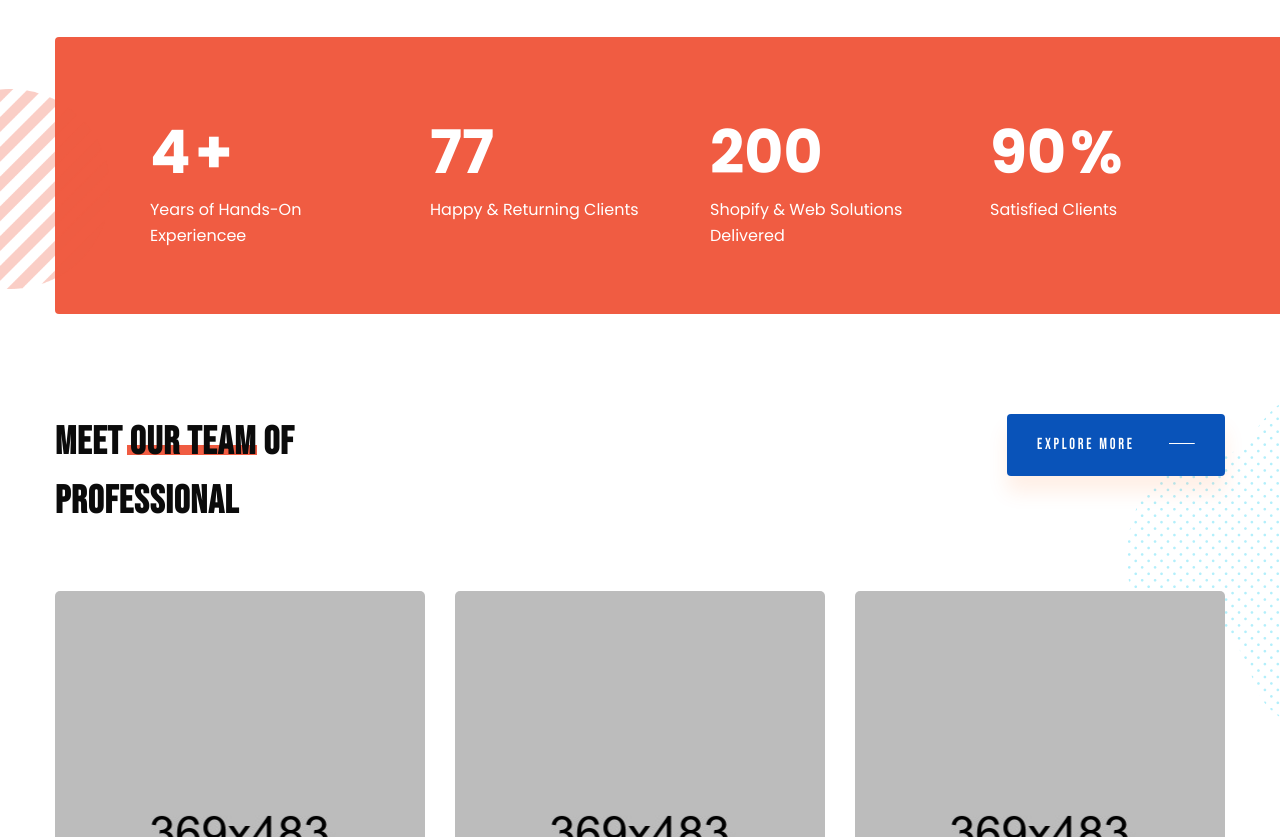
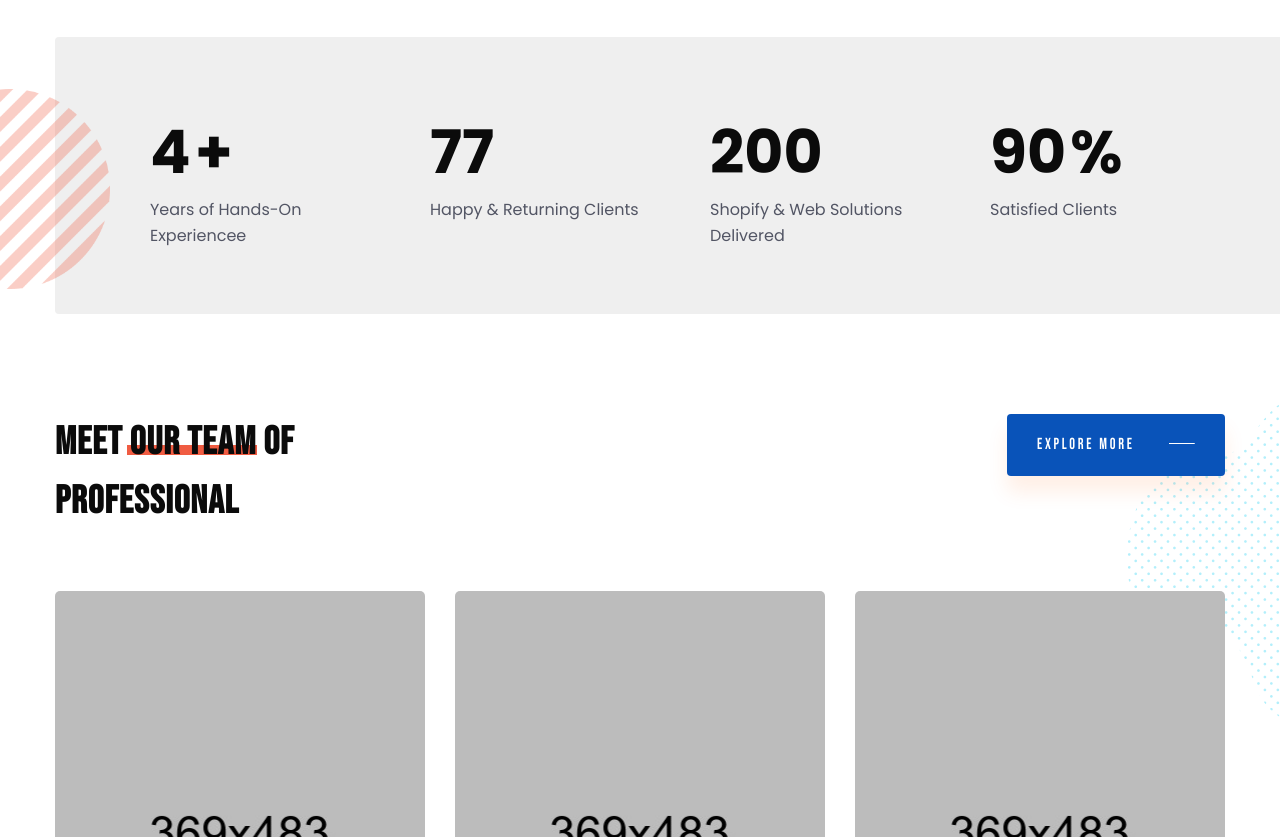
Before and after one commit to itcristainfox/itcristainfox.github.io, a plain HTML site: page index.html in a window 1280 px wide. Shown: the part 2530-3367 px from the top of the page. Drawn offline with Linux system fonts and the light colour scheme; files whose address does not match are found by name.

Commit message:
Update phifi-style.css

```diff
--- a/css/phifi-style.css
+++ b/css/phifi-style.css
@@ -451,20 +451,20 @@ Banner
 .iq-counter .iq-counter-icon { color: #000000; margin-bottom: 15px; }
 .iq-counter .iq-counter-img i { line-height: normal; }
 .iq-counter i:before { font-size: 60px; line-height: normal; }
-.iq-counter .iq-counter-info .timer, .iq-counter  .iq-counter-info .counter-symbol, .iq-counter  .iq-counter-info .counter-after-content { font-size: 45px; color: #ffffff; }
+.iq-counter .iq-counter-info .timer, .iq-counter  .iq-counter-info .counter-symbol, .iq-counter  .iq-counter-info .counter-after-content { font-size: 45px; color: #0b0b0b; }
 .iq-counter .iq-counter-info { margin-bottom: 0; line-height: normal; font-weight: bold; }
 .iq-counter .counter-content .counter-title-text { margin: 0; }
 .iq-counter .counter-content .counter-content-text, .iq-counter .counter-content .counter-title-text { margin: 10px 0 0; font-weight: normal; }
 
 /*style 2*/
-.iq-counter.iq-counter-style-1 .counter-content .counter-title-text { margin: 0 0 30px; display: block; font-weight: bold; font-size: 26px; color: #000; }
+.iq-counter.iq-counter-style-1 .counter-content .counter-title-text { margin: 0 0 30px; display: block; font-weight: bold; font-size: 26px; color: #0b0b0b; }
 .iq-counter.iq-counter-style-1  .iq-counter-info { font-weight: normal; }
-.iq-counter.iq-counter-style-1  .counter-content-text { margin-top: 0px; color: #ffffff; }
-.iq-counter.iq-counter-style-1  .iq-counter-info .timer, .iq-counter.iq-counter-style-1  .iq-counter-info .counter-symbol, .iq-counter.iq-counter-style-1  .iq-counter-info .counter-after-content { font-size: 60px; color: #ffffff; font-weight: bold; }
+.iq-counter.iq-counter-style-1  .counter-content-text { margin-top: 0px; color: #525564; }
+.iq-counter.iq-counter-style-1  .iq-counter-info .timer, .iq-counter.iq-counter-style-1  .iq-counter-info .counter-symbol, .iq-counter.iq-counter-style-1  .iq-counter-info .counter-after-content { font-size: 60px; color: #0b0b0b; font-weight: bold; }
 .iq-counter-block .auto-container { padding: 0px 15px; margin: 0 auto; position: static; max-width: 1200px; }
 .iq-counter-block .inner-container { padding-bottom: 50px; padding-left: 80px; position: relative; padding-top: 55px; }
 .iq-counter-block .inner-container .iq-pattern-style { position: absolute; width: 1000%; height: 100%; left: 0px; top: 0px; }
-.iq-counter-block .inner-container .iq-pattern-style:before { right: 0px; bottom: 0px; background-color: #f05c42; position: absolute; content: ''; left: 0px; top: 0px; border-top-left-radius: 4px; border-bottom-left-radius: 4px; }
+.iq-counter-block .inner-container .iq-pattern-style:before { right: 0px; bottom: 0px; background-color: #efefef; position: absolute; content: ''; left: 0px; top: 0px; border-top-left-radius: 4px; border-bottom-left-radius: 4px; }
 .iq-subscribe-block .auto-container {    /* padding: 0px 15px; */
 
 	/* margin: 0 auto; */
```
